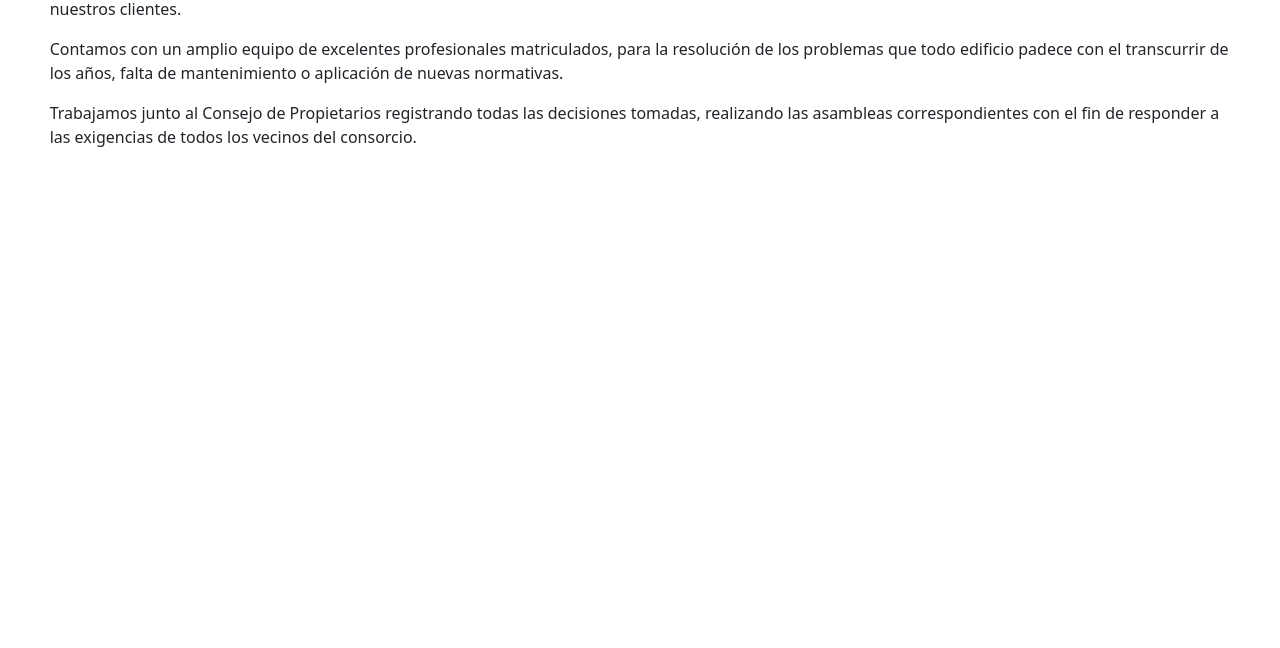
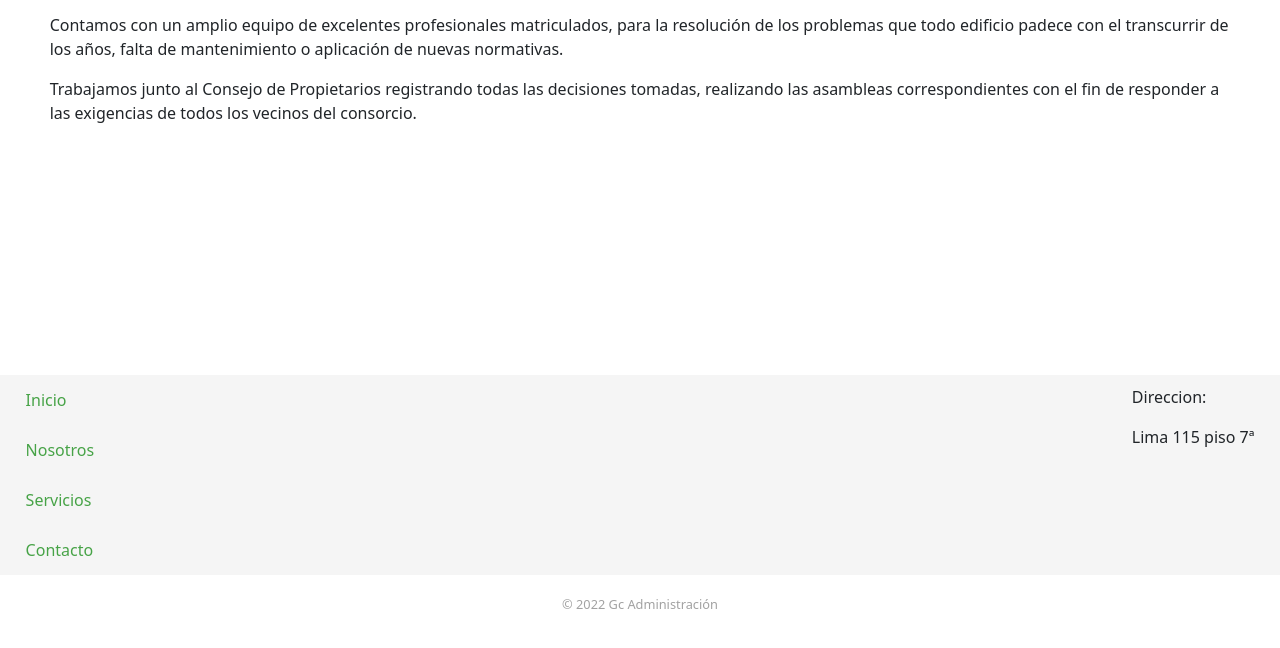
Before and after one commit to FrancoEstevez/GcAdministracion, a website: page paginas/nosotros.html in a window 1280 px wide. Shown: the part 126-774 px from the top of the page. Drawn offline with Linux system fonts and the light colour scheme.

Commit message:
Pagina casi terminada

```diff
--- a/paginas/nosotros.html
+++ b/paginas/nosotros.html
@@ -58,15 +58,11 @@
           </nav>
         </div>
 
-        <img src="" alt="">
-
-
 
         <div class="container-fluid textos">
           <p class="nosotrosTextos">Somos una empresa que hace más de 15 años nos dedicamos exclusivamente a la Administración de Consorcios,
           brindando una atención personalizada a nuestros clientes.
         </p>
-
         <p class="nosotrosTextos">Contamos con un amplio equipo de excelentes profesionales matriculados, para la resolución de los problemas
            que todo edificio padece con el transcurrir de los años, falta de mantenimiento o aplicación de nuevas normativas.</p>
 
@@ -75,6 +71,22 @@
         </p></div>
 
 
+        <footer class="footerNosotros">
+          <div class="linksFooterContainer">
+            <a class="linkFooter" href="../index.html">Inicio</a>
+            <a class="linkFooter" href="../paginas/nosotros.html">Nosotros</a>
+            <a class="linkFooter" href="../paginas/servicios.html">Servicios</a>
+            <a class="linkFooter" href="../paginas/contacto.html">Contacto</a>
+          </div>
+          <div class="textFooterContainer">
+            <p>Direccion:</p>
+            <p>Lima 115 piso 7ª</p>
+          </div>
+        </footer>
+
+        <div class="textoAbajoFooterContainer">
+          <p class="textoAbajoFooter">© 2022 Gc Administración</p>
+        </div>
 
         <script src="../bootstrap-5.1.3-dist/bootstrap-5.1.3-dist/js/bootstrap.min.js"></script>
 </body>
--- a/style/style.css
+++ b/style/style.css
@@ -73,6 +73,10 @@ header {
     color: black;
 }
 
+.link:hover:hover {
+    color: rgb(81, 81, 81);
+}
+
 .logo3 {
     width: 50%;
     height: 100%;
@@ -93,11 +97,15 @@ header {
     color: black;
     margin-top: 10px;
     margin-left: 20px;
-    font-size: 1.3em;
+    font-size: 1.2em;
+}
+
+.parteAbajoContainer {
+    text-decoration: none;
 }
 
 .fotoalado {
-    background-color: #f5f5f5;
+    background-color: #f8f8f8;
 }
 
 @media only screen and (max-width:700px){
@@ -172,12 +180,74 @@ header {
     margin-right: 3%;
 }
 
-.dios {
-    margin: 0;
-    padding: 0;
-}
-
 .nosotrosTextos {
     margin-left: 3%;
     margin-right: 3%;
 }
+
+footer {
+    display: flex;
+    flex-direction: row;
+    justify-content: space-between;
+    margin-top: 50px;
+    margin-bottom: 20px;
+    background-color: #f5f5f5;
+    height: 200px;
+    width: 100%;
+}
+
+.linkFooter {
+    margin-right: 5%;
+    text-decoration: none;
+    color: #47a347;
+}
+
+.linkFooter:hover {
+    color: #367c36;
+}
+
+.linksFooterContainer {
+    display: flex;
+    flex-direction: column;
+    justify-content: space-around;
+    margin-left: 2%;
+}
+
+.textoAbajoFooterContainer {
+    display: flex;
+    justify-content: center;
+}
+
+.textoAbajoFooter {
+    font-size: 0.8rem;
+    color: #a2a2a2;
+}
+
+.textFooterContainer {
+    margin-top: 10px;
+    display: flex;
+    flex-direction: column;
+    margin-right: 2%;
+}
+
+.footerContacto {
+    display: flex;
+    flex-direction: row;
+    justify-content: space-between;
+    margin-top: 250px;
+    margin-bottom: 20px;
+    background-color: #f5f5f5;
+    height: 200px;
+    width: 100%;
+}
+
+.footerNosotros {
+    display: flex;
+    flex-direction: row;
+    justify-content: space-between;
+    margin-top: 250px;
+    margin-bottom: 20px;
+    background-color: #f5f5f5;
+    height: 200px;
+    width: 100%;
+}
```
Also changed, not shown: index.html (+41 -12 lines), paginas/contacto.html (+17 -2 lines), paginas/servicios.html (+22 -4 lines).
